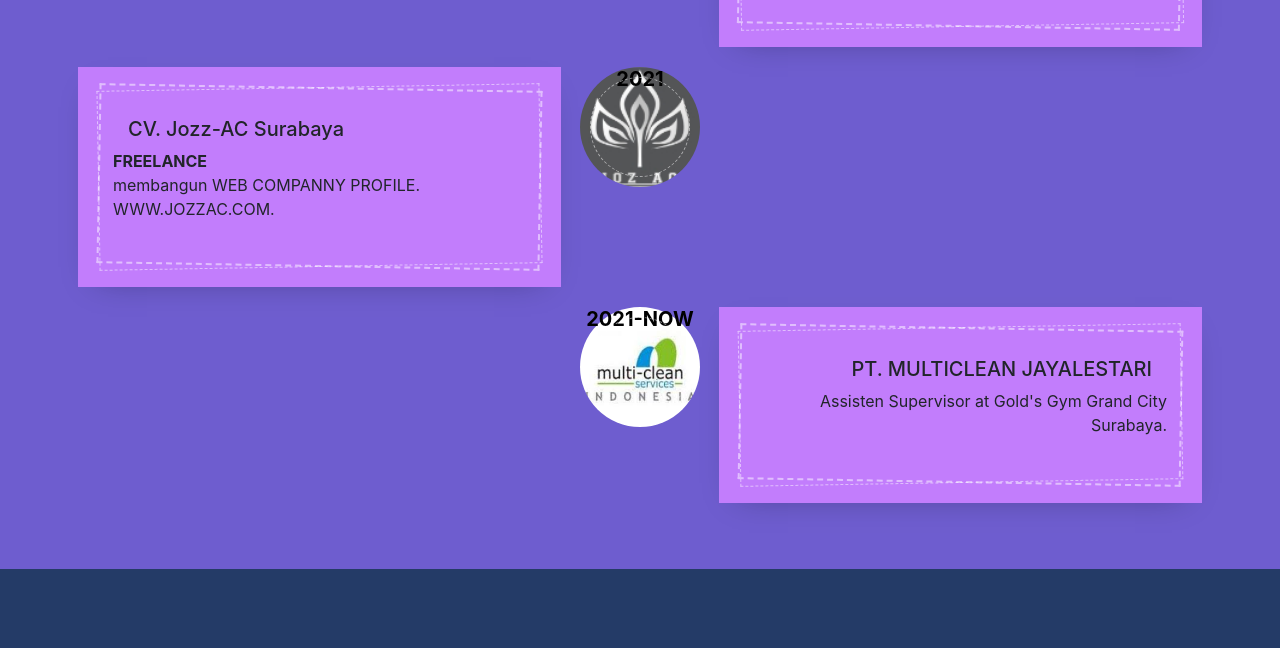
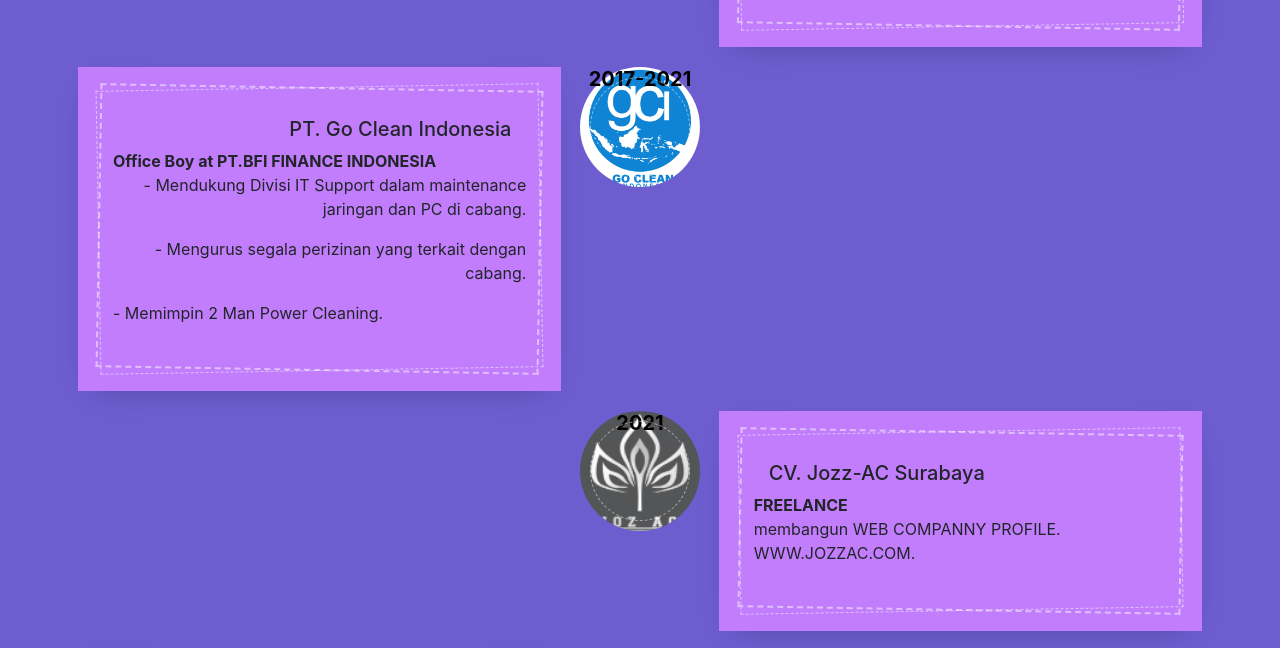
Before and after one commit to yogiprasetio/yogiprasetio.github.io, a plain HTML site: page Index.html in a window 1280 px wide. Shown: the part 1770-2418 px from the top of the page. Drawn offline with nearby package versions, Linux system fonts and the light colour scheme; some icons are missing.

Commit message:
repairing position

```diff
--- a/Index.html
+++ b/Index.html
@@ -171,7 +171,26 @@
                                 </div>
                             </div>
                         </li>
-                        <li class="animate-box ">
+                        <li class="animate-box">
+                            <div class="timeline-badge" style="background-image: url(img/gci_logo.png);">
+                                <h5 style="color: black;"><b>2017-2021</b></h5>
+                            </div>
+                            <div class="timeline-panel ftco-animate text-md-right fadeInUp ftco-animated">
+                                <div class="icon icon-right"><span class="flaticon-dove-1"></span></div>
+                                <div class="timeline-heading">
+                                    <h5 class="timeline-heading">PT. Go Clean Indonesia</h5>
+                                </div>
+                                <div class="timeline-body">
+                                    <div class="row">
+                                        <b> Office Boy at PT.BFI FINANCE INDONESIA <br></b>
+                                        <p>- Mendukung Divisi IT Support dalam maintenance jaringan dan PC di cabang. <br> </p>
+                                        <p>- Mengurus segala perizinan yang terkait dengan cabang. <br></p>
+                                        <p>- Memimpin 2 Man Power Cleaning.</p>
+                                    </div>
+                                </div>
+                            </div>
+                        </li>
+                        <li class="animate-box  timeline-inverted ">
                             <div class="timeline-badge" style="background-image: url(img/Logo_CV.jpg);">
                                 <h5 style="color: black;"><b>2021</b></h5>
                             </div>
@@ -189,7 +208,7 @@
                                 </div>
                             </div>
                         </li>
-                        <li class="animate-box timeline-inverted">
+                        <li class="animate-box">
                             <div class="timeline-badge" style="background-image: url(img/multiclean.jpg);">
                                 <h5 style="color: black;"><b>2021-NOW</b></h5>
                             </div>
@@ -280,7 +299,7 @@
                         <h2 class="ftco-heading-2">Contact's Me :</h2>
                         <div class="block-23 mb-3">
                             <ul class="ftco-footer-social list-unstyled mt-5">
-                                <li class="ftco-animate" aria-hidden="https://api.whatsapp.com/send/?phone=6285730235898&text&app_absent=0"><a href="#"><i
+                                <li class="ftco-animate" aria-hidden="true"><a href="https://api.whatsapp.com/send/?phone=6285730235898"><i
                                         class="fa fa-whatsapp" aria-hidden="true"></i></a></li>
                                 <li class="ftco-animate"><a href="https:/t.me/@Yogi487"><i
                                         class="fa-brands fa-telegram" aria-hidden="true"></i></a></li>
--- a/css/style.css
+++ b/css/style.css
@@ -3,7 +3,6 @@
 }
 
 body {
-    margin-bottom: 100px;
     margin-top: 2px;
 }
 
```
